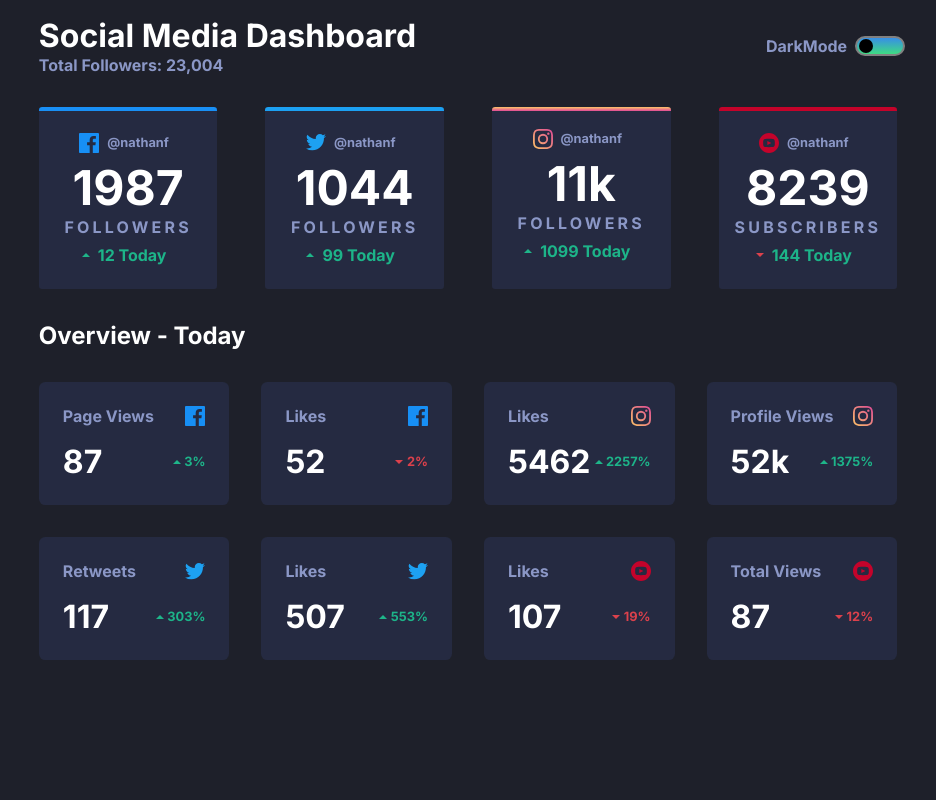
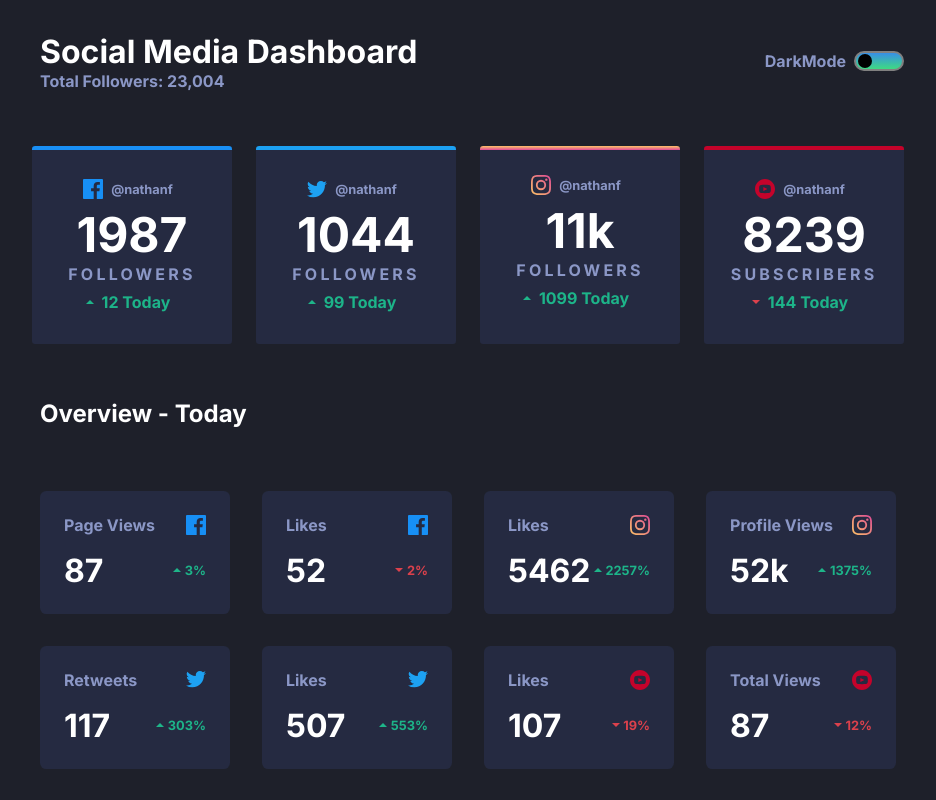
Before and after one commit to Vishesh-Shokeen/social-media-dashboard-with-theme-switcher-master, a plain HTML site: page index.html in a window 1280 px wide. Shown: the whole page, without its empty margins (172-1108 px from the left). Drawn offline with Linux system fonts and the light colour scheme.

Commit message:
some changes

```diff
--- a/styles.css
+++ b/styles.css
@@ -134,8 +134,8 @@ Social Media Cards
     align-items: center;
 
     border-radius: .2rem;
-    margin: 1rem ;
-    padding: 1rem;
+    margin:.5rem ;
+    padding: 1.5rem;
 }
 
 .fb {
@@ -358,6 +358,8 @@ LARGE
     .wrapper{
         display: grid;
         justify-content: center;
+        align-items: center;
+        height: 100vh;
     }
 
     .mode {
@@ -368,7 +370,7 @@ LARGE
     .overall-media {
         display: grid;
         grid-template-columns: 1fr 1fr 1fr 1fr;
-        gap: 1rem;
+        gap: .5rem;
     }
 
     .overview-cont {
```
